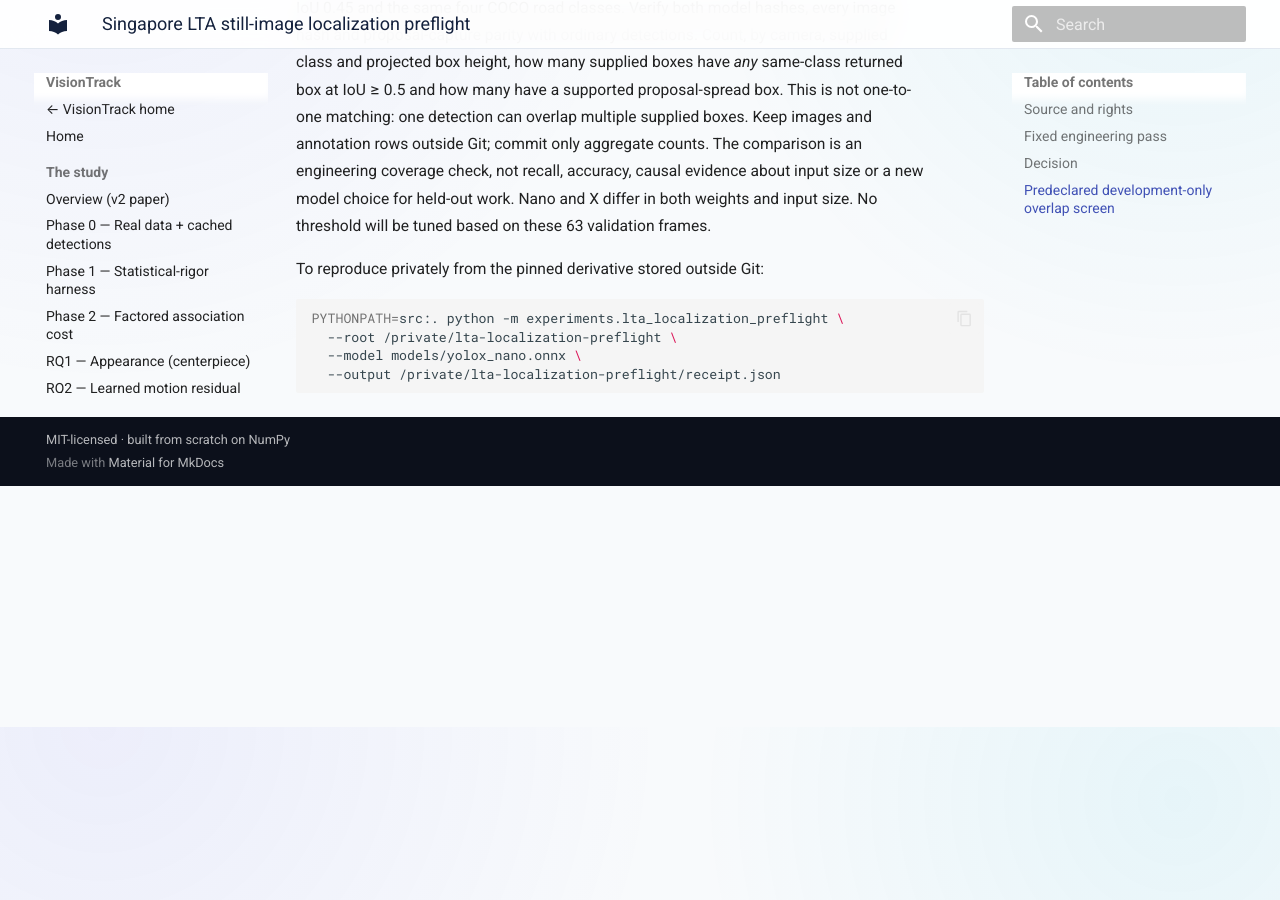
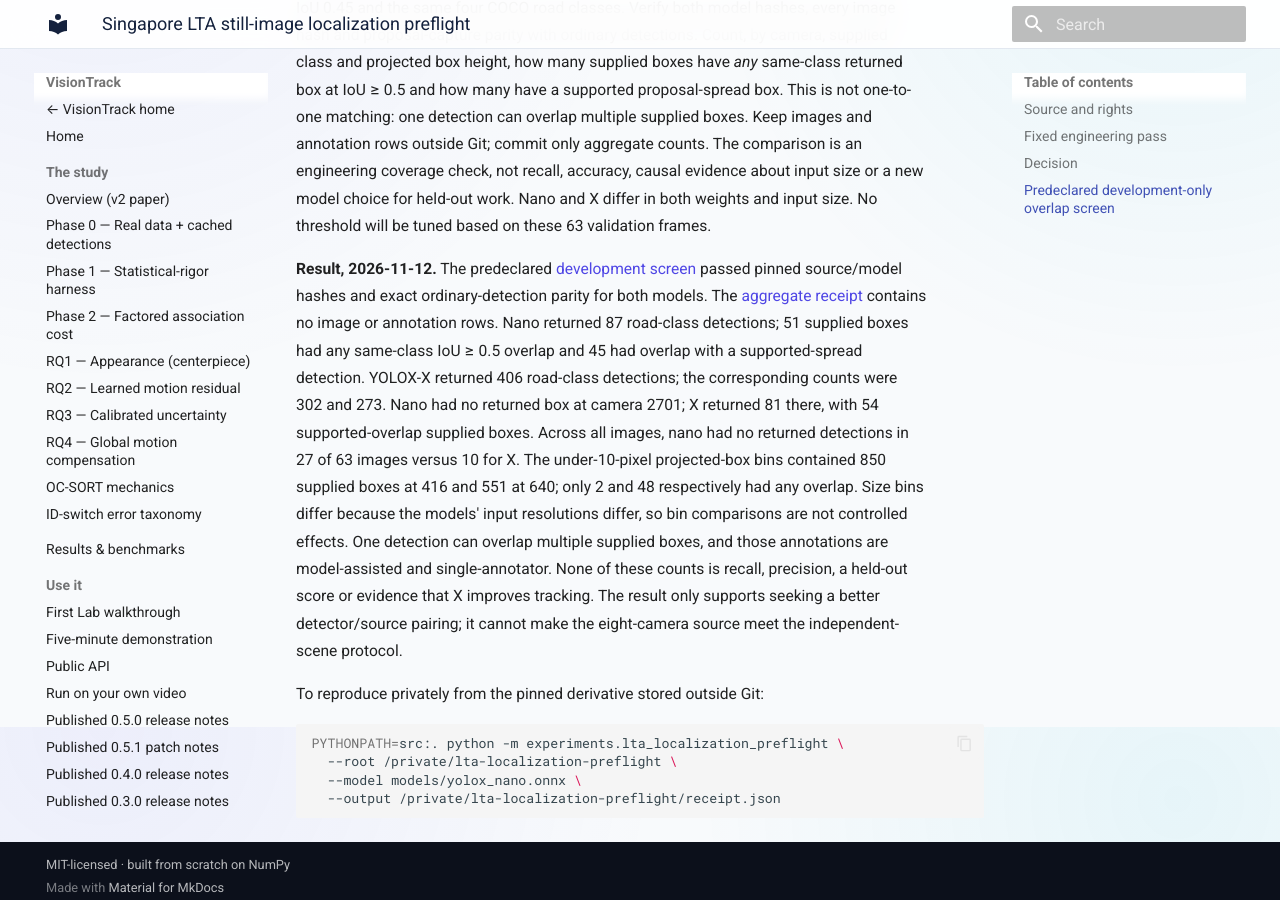
Before and after one commit to hulagerushikesh/visiontrack, an MkDocs documentation site: the page built from docs/LTA_LOCALIZATION_PREFLIGHT.md, in a window 1280 px wide and 900 px high, scrolled down 1973 px. Built offline with MkDocs 1.6.1 and Material for MkDocs 9.7.7, drawn with Linux system fonts in a browser that asks for light colours.

Commit message:
Record LTA detector coverage diagnostic and source stop rule

````diff
--- a/docs/LTA_LOCALIZATION_PREFLIGHT.md
+++ b/docs/LTA_LOCALIZATION_PREFLIGHT.md
@@ -81,6 +81,24 @@ engineering coverage check, not recall, accuracy, causal evidence about input
 size or a new model choice for held-out work. Nano and X differ in both weights
 and input size. No threshold will be tuned based on these 63 validation frames.
 
+**Result, 2026-11-12.** The predeclared [development screen](https://github.com/hulagerushikesh/visiontrack/blob/main/experiments/lta_detector_agreement.py)
+passed pinned source/model hashes and exact ordinary-detection parity for both
+models. The [aggregate receipt](https://github.com/hulagerushikesh/visiontrack/blob/main/experiments/lta_detector_agreement_v1_result.json)
+contains no image or annotation rows. Nano returned 87 road-class detections;
+51 supplied boxes had any same-class IoU ≥ 0.5 overlap and 45 had overlap with
+a supported-spread detection. YOLOX-X returned 406 road-class detections; the
+corresponding counts were 302 and 273. Nano had no returned box at camera
+2701; X returned 81 there, with 54 supported-overlap supplied boxes. Across all
+images, nano had no returned detections in 27 of 63 images versus 10 for X.
+The under-10-pixel projected-box bins contained 850 supplied boxes at 416 and
+551 at 640; only 2 and 48 respectively had any overlap. Size bins differ
+because the models' input resolutions differ, so bin comparisons are not
+controlled effects. One detection can overlap multiple supplied boxes, and
+those annotations are model-assisted and single-annotator. None of these
+counts is recall, precision, a held-out score or evidence that X improves
+tracking. The result only supports seeking a better detector/source pairing;
+it cannot make the eight-camera source meet the independent-scene protocol.
+
 To reproduce privately from the pinned derivative stored outside Git:
 
 ```bash
````
Also changed, not shown: docs/LOCALIZATION_SIGNAL_AUDIT.md (+5 -0 lines), docs/NEXT_STEPS.md (+9 -0 lines), 1 other file.
